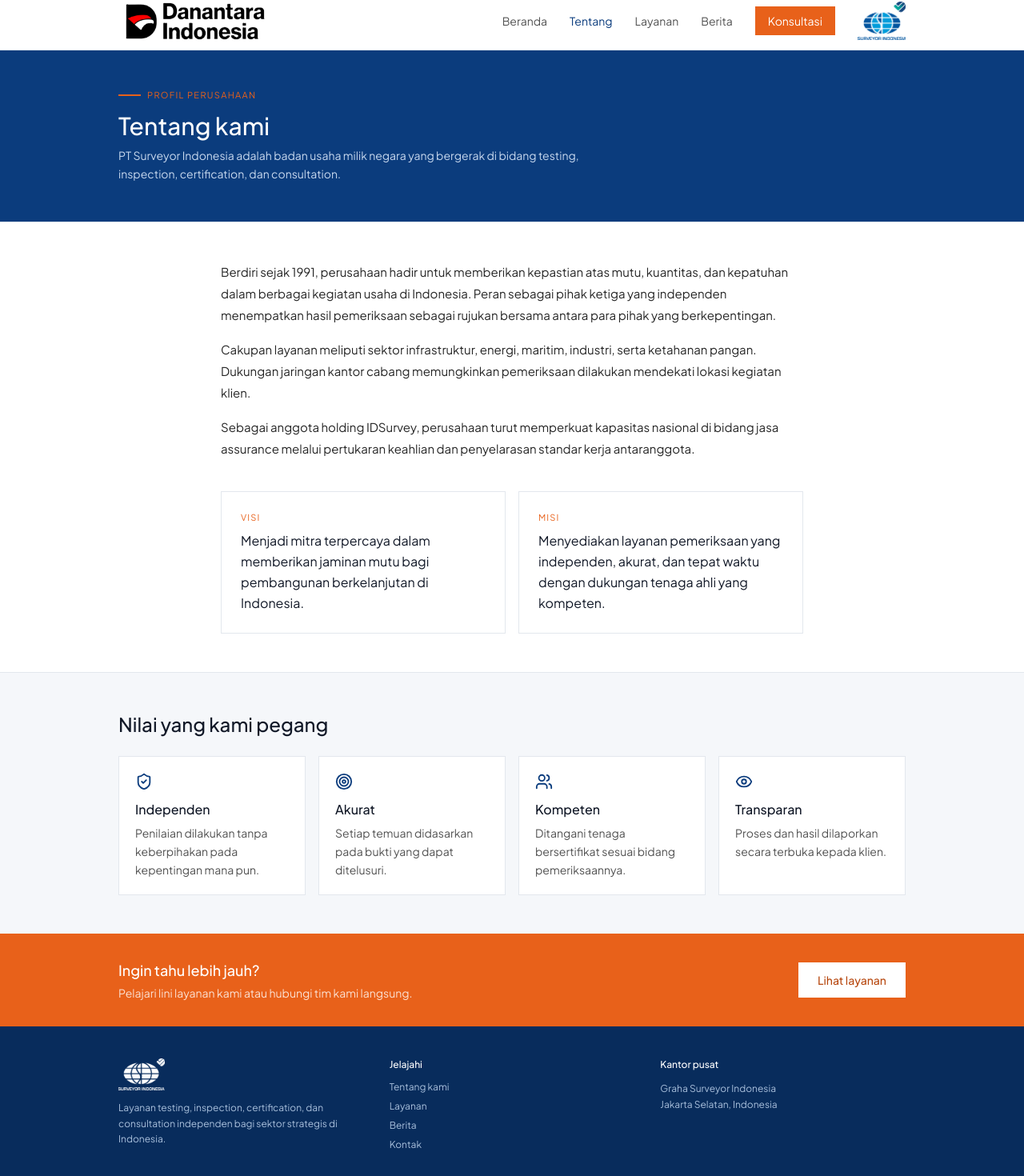
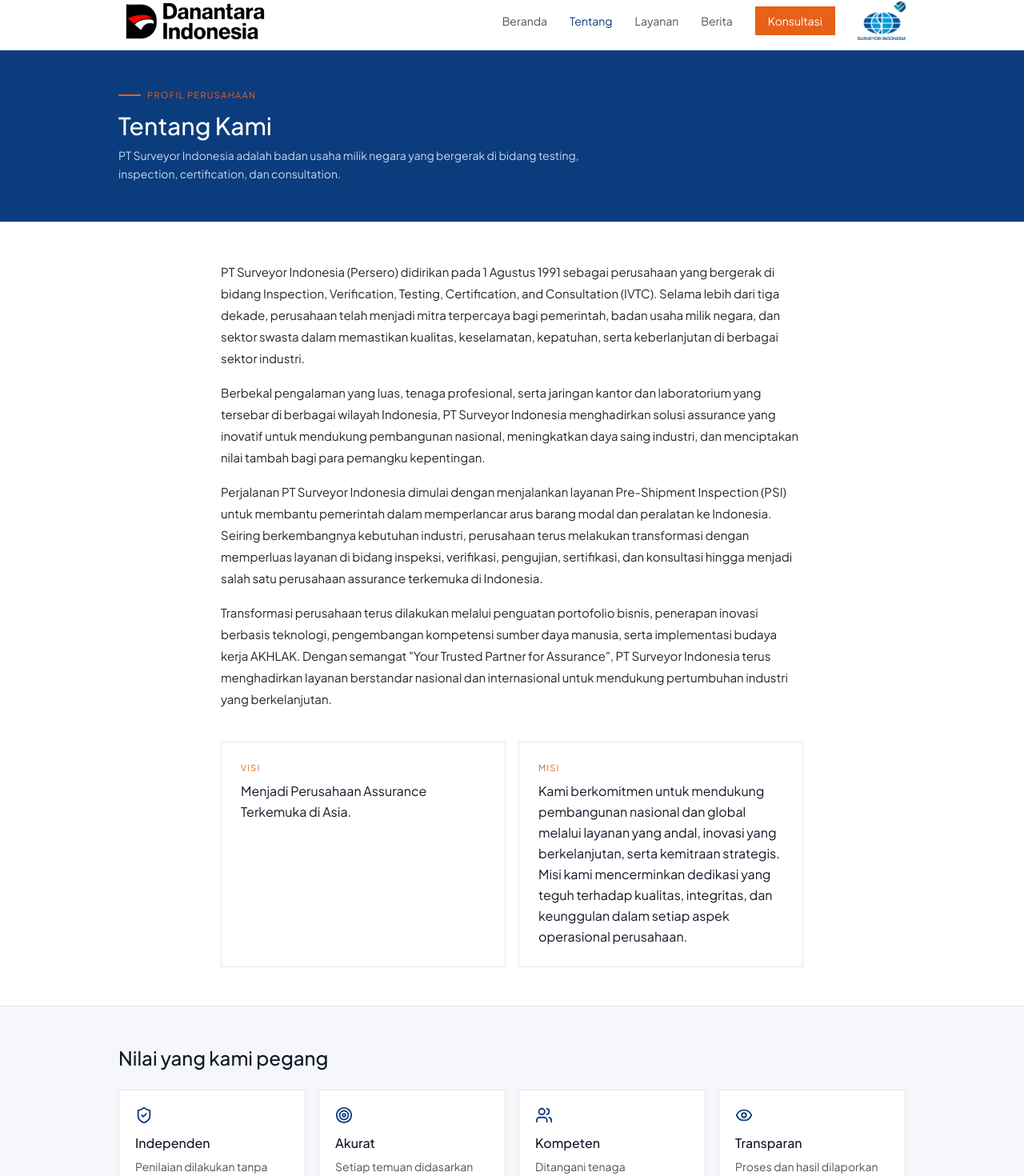
Before and after one commit to Azriel2828/website-ptsi, a Next.js app: page /tentang in a window 1280 px wide. Shown: the part 39-1509 px from the top of the page at 80% size. Built offline with nearby package versions, Linux system fonts and the light colour scheme.

Commit message:
Menambahkan konten layanan dan berita

```diff
--- a/app/(public)/berita/page.js
+++ b/app/(public)/berita/page.js
@@ -37,7 +37,7 @@
               PUBLIKASI
             </span>
           </div>
-          <h1 className="mt-3 text-3xl font-medium text-white">Berita</h1>
+          <h1 className="mt-3 text-3xl font-medium text-white">Berita & Artikel Terbaru</h1>
           <p className="mt-2 max-w-lg text-sm leading-relaxed text-[#c7d8ee]">
             Kabar terbaru seputar kegiatan, layanan, dan capaian perusahaan.
           </p>
--- a/app/(public)/kontak/page.js
+++ b/app/(public)/kontak/page.js
@@ -14,23 +14,23 @@
 const kontak = [
   {
     Ikon: MapPin,
-    judul: 'Kantor pusat',
-    isi: ['Graha Surveyor Indonesia', 'Jakarta Selatan, Indonesia'],
+    judul: 'Kantor Pusat',
+    isi: ['Graha Surveyor Indonesia', 'Jl. Jend. Gatot Subroto Kav.56 Jakarta 12950 - Indonesia'],
   },
   {
     Ikon: Phone,
     judul: 'Telepon',
-    isi: ['(021) 0000 0000'],
+    isi: ['0215265526'],
   },
   {
     Ikon: Mail,
     judul: 'Email',
-    isi: ['info@contoh.co.id'],
+    isi: ['surveyorindonesia@ptsi.co.id'],
   },
   {
     Ikon: Clock,
     judul: 'Jam layanan',
-    isi: ['Senin sampai Jumat', '08.00 hingga 17.00 WIB'],
+    isi: ['Senin sampai Jumat', '07.30 hingga 16.30 WIB'],
   },
 ]
 
@@ -45,7 +45,7 @@
               KONSULTASI
             </span>
           </div>
-          <h1 className="mt-3 text-3xl font-medium text-white">Hubungi kami</h1>
+          <h1 className="mt-3 text-3xl font-medium text-white">Hubungi Kami</h1>
           <p className="mt-2 max-w-lg text-sm leading-relaxed text-[#c7d8ee]">
             Sampaikan kebutuhan Anda, tim kami akan membantu menentukan layanan
             yang paling sesuai.
--- a/app/(public)/layanan/page.js
+++ b/app/(public)/layanan/page.js
@@ -47,7 +47,7 @@
               LINI LAYANAN
             </span>
           </div>
-          <h1 className="mt-3 text-3xl font-medium text-white">Layanan kami</h1>
+          <h1 className="mt-3 text-3xl font-medium text-white">Layanan Kami</h1>
           <p className="mt-2 max-w-lg text-sm leading-relaxed text-[#c7d8ee]">
             Solusi assurance menyeluruh untuk memastikan mutu, kuantitas, dan
             kepatuhan di berbagai sektor industri.
--- a/app/(public)/page.js
+++ b/app/(public)/page.js
@@ -28,10 +28,10 @@
 }
 
 const statistik = [
-  { angka: '145+', label: 'Jenis layanan' },
-  { angka: '9', label: 'Kantor cabang' },
-  { angka: '10+', label: 'Sektor industri' },
-  { angka: '34', label: 'Provinsi terlayani' },
+  { angka: '10', label: 'Branch Office' },
+  { angka: '22+', label: 'Laboratorium' },
+  { angka: '12+', label: 'Representative Office' },
+  { angka: '48+', label: 'Work Area' },
 ]
 
 function tanggalIndonesia(nilai) {
@@ -74,25 +74,26 @@
                 SEJAK 1991
               </span>
             </div>
-            <h1 className="mt-4 text-4xl leading-tight font-medium text-[#0b3c7d] md:text-[42px]">
-              Kepastian yang bisa dipertanggungjawabkan
+            <h1 className="mt-4 text-4xl leading-tight font-bold text-[#0b3c7d] md:text-[42px]">
+              Kepastian yang Bisa Dipertanggungjawabkan
             </h1>
             <p className="mt-4 max-w-md text-sm leading-relaxed text-neutral-600">
-              Testing, inspection, certification, dan consultation independen
-              untuk infrastruktur, energi, maritim, dan ketahanan pangan.
+              Memberikan layanan Testing, Inspection, Certification, dan Consultation (TICC)
+              yang independen untuk mendukung kualitas, keselamatan, kepatuhan, dan keberlanjutan
+              di berbagai sektor industri.
             </p>
             <div className="mt-7 flex flex-wrap items-center gap-4">
               <Link
                 href="/layanan"
                 className="bg-[#0b3c7d] px-6 py-3 text-sm text-white transition hover:bg-[#082c5c]"
               >
-                Jelajahi layanan
+                Pelajari Layanan
               </Link>
               <Link
                 href="/tentang"
                 className="border-b border-neutral-300 pb-0.5 text-sm text-[#0b3c7d]"
               >
-                Profil perusahaan
+                Tentang Kami
               </Link>
             </div>
           </div>
@@ -107,10 +108,10 @@
             <div className="relative p-7 pb-14 text-white md:pb-16">
               <ShieldCheck size={30} className="text-[#e8611a]" />
               <p className="mt-3 text-sm font-medium">
-                Independen dan terakreditasi
+                Independen dan Terakreditasi
               </p>
               <p className="mt-1.5 text-xs leading-relaxed text-[#c7d8ee]">
-                Setiap laporan melewati verifikasi berlapis sebelum diterbitkan.
+                Setiap Laporan Melewati Verifikasi Berlapis Sebelum Diterbitkan.
               </p>
             </div>
           </div>
@@ -127,7 +128,7 @@
                 i < statistik.length - 1 ? 'md:border-r md:border-[#e3e7ed]' : ''
               }`}
             >
-              <p className="text-2xl font-medium text-[#0b3c7d]">{item.angka}</p>
+              <p className="text-2xl font-bold text-[#0b3c7d]">{item.angka}</p>
               <p className="mt-1 text-[11px] text-neutral-500">{item.label}</p>
             </div>
           ))}
@@ -140,9 +141,9 @@
           LINI LAYANAN
         </p>
         <div className="mt-1.5 flex items-baseline justify-between gap-4">
-          <h2 className="text-2xl font-medium">Empat layanan unggulan</h2>
+          <h2 className="text-2xl font-medium">Empat Layanan Unggulan</h2>
           <Link href="/layanan" className="text-xs whitespace-nowrap text-[#e8611a]">
-            Semua layanan
+            Semua Layanan
           </Link>
         </div>
 
@@ -176,7 +177,7 @@
       <section className="border-t border-[#e3e7ed] bg-[#f5f7fa]">
         <div className="mx-auto max-w-5xl px-5 py-14">
           <div className="flex items-baseline justify-between gap-4">
-            <h2 className="text-2xl font-medium">Kabar terbaru</h2>
+            <h2 className="text-2xl font-medium">Berita & Artikel Terbaru</h2>
             <Link href="/berita" className="text-xs whitespace-nowrap text-[#e8611a]">
               Semua berita
             </Link>
--- a/app/(public)/tentang/page.js
+++ b/app/(public)/tentang/page.js
@@ -46,10 +46,10 @@
               PROFIL PERUSAHAAN
             </span>
           </div>
-          <h1 className="mt-3 text-3xl font-medium text-white">Tentang kami</h1>
+          <h1 className="mt-3 text-3xl font-medium text-white">Tentang Kami</h1>
           <p className="mt-2 max-w-xl text-sm leading-relaxed text-[#c7d8ee]">
-            PT Surveyor Indonesia adalah badan usaha milik negara yang bergerak
-            di bidang testing, inspection, certification, dan consultation.
+            PT Surveyor Indonesia adalah badan usaha milik negara yang bergerak di bidang testing,
+            inspection, certification, dan consultation.
           </p>
         </div>
       </section>
@@ -57,21 +57,25 @@
       <section className="mx-auto max-w-3xl px-5 py-12">
         <div className="flex flex-col gap-4 text-[15px] leading-[1.8] text-neutral-800">
           <p>
-            Berdiri sejak 1991, perusahaan hadir untuk memberikan kepastian atas
-            mutu, kuantitas, dan kepatuhan dalam berbagai kegiatan usaha di
-            Indonesia. Peran sebagai pihak ketiga yang independen menempatkan
-            hasil pemeriksaan sebagai rujukan bersama antara para pihak yang
-            berkepentingan.
+            PT Surveyor Indonesia (Persero) didirikan pada 1 Agustus 1991 sebagai perusahaan yang bergerak
+            di bidang Inspection, Verification, Testing, Certification, and Consultation (IVTC). Selama lebih dari tiga dekade,
+            perusahaan telah menjadi mitra terpercaya bagi pemerintah, badan usaha milik negara, dan sektor swasta dalam memastikan
+            kualitas, keselamatan, kepatuhan, serta keberlanjutan di berbagai sektor industri.
           </p>
           <p>
-            Cakupan layanan meliputi sektor infrastruktur, energi, maritim,
-            industri, serta ketahanan pangan. Dukungan jaringan kantor cabang
-            memungkinkan pemeriksaan dilakukan mendekati lokasi kegiatan klien.
+            Berbekal pengalaman yang luas, tenaga profesional, serta jaringan kantor dan laboratorium yang tersebar di berbagai wilayah
+            Indonesia, PT Surveyor Indonesia menghadirkan solusi assurance yang inovatif untuk mendukung pembangunan nasional, meningkatkan daya saing
+            industri, dan menciptakan nilai tambah bagi para pemangku kepentingan.
           </p>
           <p>
-            Sebagai anggota holding IDSurvey, perusahaan turut memperkuat
-            kapasitas nasional di bidang jasa assurance melalui pertukaran
-            keahlian dan penyelarasan standar kerja antaranggota.
+            Perjalanan PT Surveyor Indonesia dimulai dengan menjalankan layanan Pre-Shipment Inspection (PSI) untuk membantu pemerintah dalam memperlancar
+            arus barang modal dan peralatan ke Indonesia. Seiring berkembangnya kebutuhan industri, perusahaan terus melakukan transformasi dengan memperluas
+            layanan di bidang inspeksi, verifikasi, pengujian, sertifikasi, dan konsultasi hingga menjadi salah satu perusahaan assurance terkemuka di Indonesia.
+          </p>
+          <p>
+           Transformasi perusahaan terus dilakukan melalui penguatan portofolio bisnis, penerapan inovasi berbasis teknologi, pengembangan kompetensi sumber daya
+           manusia, serta implementasi budaya kerja AKHLAK. Dengan semangat "Your Trusted Partner for Assurance", PT Surveyor Indonesia terus menghadirkan layanan
+           berstandar nasional dan internasional untuk mendukung pertumbuhan industri yang berkelanjutan.
           </p>
         </div>
 
@@ -79,15 +83,14 @@
           <div className="border border-[#e3e7ed] p-6">
             <p className="text-[11px] tracking-[0.1em] text-[#e8611a]">VISI</p>
             <p className="mt-2 leading-relaxed">
-              Menjadi mitra terpercaya dalam memberikan jaminan mutu bagi
-              pembangunan berkelanjutan di Indonesia.
+              Menjadi Perusahaan Assurance Terkemuka di Asia.
             </p>
           </div>
           <div className="border border-[#e3e7ed] p-6">
             <p className="text-[11px] tracking-[0.1em] text-[#e8611a]">MISI</p>
             <p className="mt-2 leading-relaxed">
-              Menyediakan layanan pemeriksaan yang independen, akurat, dan
-              tepat waktu dengan dukungan tenaga ahli yang kompeten.
+              Kami berkomitmen untuk mendukung pembangunan nasional dan global melalui layanan yang andal, inovasi yang berkelanjutan, serta kemitraan strategis.
+              Misi kami mencerminkan dedikasi yang teguh terhadap kualitas, integritas, dan keunggulan dalam setiap aspek operasional perusahaan.
             </p>
           </div>
         </div>
--- a/components/Footer.js
+++ b/components/Footer.js
@@ -14,8 +14,9 @@
             className="h-10 w-auto"
             />
             <p className="mt-3 text-xs leading-relaxed">
-              Layanan testing, inspection, certification, dan consultation
-              independen bagi sektor strategis di Indonesia.
+              Memberikan layanan Testing, Inspection, Certification,
+              dan Consultation (TICC) yang independen untuk mendukung kualitas,
+              keselamatan, kepatuhan, dan keberlanjutan di berbagai sektor industri.
             </p>
           </div>
 
@@ -34,7 +35,7 @@
             <p className="mt-3 text-xs leading-relaxed">
               Graha Surveyor Indonesia
               <br />
-              Jakarta Selatan, Indonesia
+              Jl. Jend. Gatot Subroto Kav.56 Jakarta 12950 - Indonesia
             </p>
           </div>
         </div>
```
